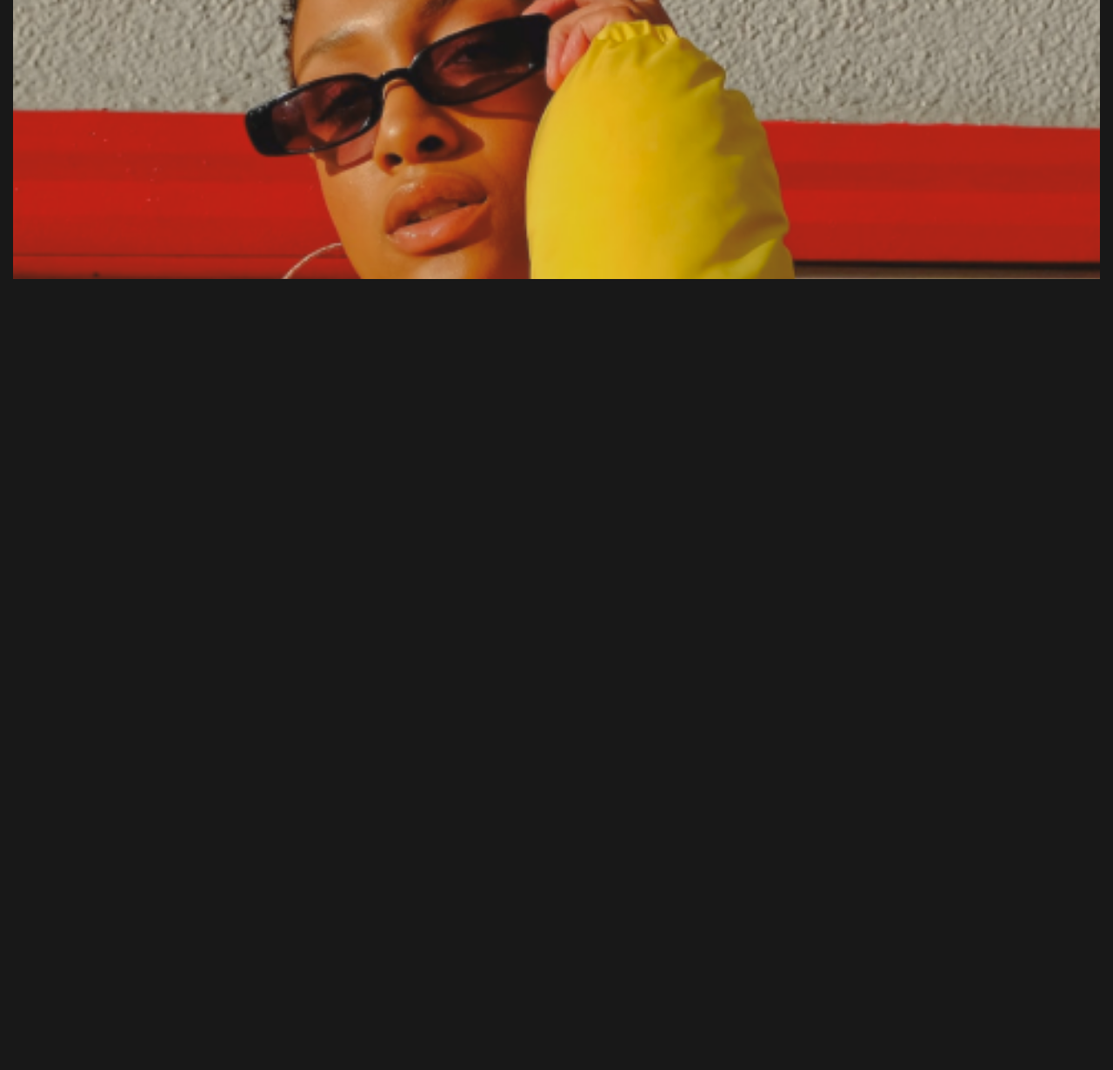
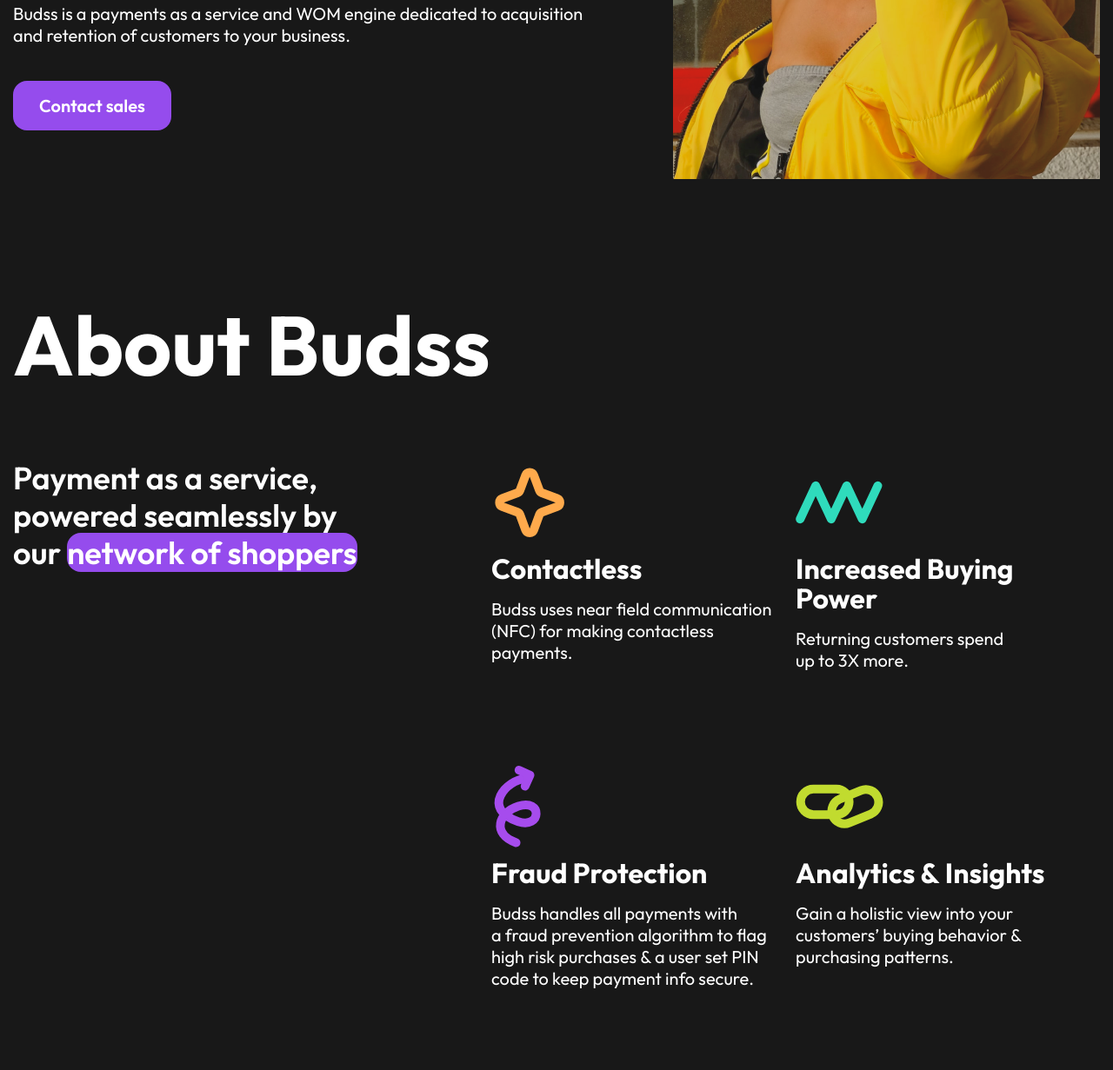
Before and after one commit to sam-starikov/budss-lading, a plain HTML site: page index.html in a window 1280 px wide. Shown: the part 479-1710 px from the top of the page at 87% size. Before the commit the page ends 800 px from the top, so only its background shows below. Drawn offline with Linux system fonts and the light colour scheme.

Commit message:
сделан адаптив

```diff
--- a/css/about.css
+++ b/css/about.css
@@ -18,7 +18,8 @@
 	font-size: 24px;
 	font-weight: 600;
 	line-height: 120%; /* 28.8px */
-	width: 268px;
+	width: 270px;
+	margin-bottom: 40px;
 }
 
 .about__description span {
@@ -26,10 +27,41 @@
 	border-radius: 16px;
 }
 
-.about__typography {
-	margin-bottom: 40px;
+/* MEDIA */
+
+@media (min-width: 766px) {
+	.about {
+		margin-bottom: 100px;
+	}
+	.about__title {
+		font-size: 64px;
+	}
+	.about__description {
+		font-size: 36px;
+		text-align: center;
+		width: 100%;
+		padding: 25px 30px;
+		margin-bottom: 0;
+	}
+	.fl-container {
+		display: flex;
+		flex-direction: column;
+		justify-content: space-between;
+	}
+
+	@media (min-width: 1020px) {
+		.about__title {
+			font-size: 96px;
+			margin-bottom: 80px;
+		}
+		.about__description {
+			max-width: 410px;
+			text-align: start;
+			padding: 0;
+			flex: 0 0 33%;
+		}
+		.fl-container {
+			flex-direction: row;
+		}
+	}
 }
-
-.about__features:not(:last-child) {
-	margin-bottom: 60px;
-}
--- a/css/features.css
+++ b/css/features.css
@@ -1,5 +1,12 @@
 .features {
 	padding-right: 38px;
+}
+
+.features__item:not(:last-child) {
+	margin-bottom: 60px;
+}
+
+.features__item {
 }
 
 .features img {
@@ -19,3 +26,27 @@
 	font-weight: 400;
 	line-height: normal;
 }
+
+/* MEDIA */
+
+@media (min-width: 1020px) {
+	.features {
+		padding: 0;
+
+		display: grid;
+		justify-content: center;
+		grid-template-rows: repeat(2, 350px);
+		grid-template-columns: repeat(2, 350px);
+	}
+	.features__item {
+	}
+	.features__item:not(:last-child) {
+		margin-bottom: 0;
+	}
+	.features__title {
+		font-size: 32px;
+	}
+	.features__descrption {
+		font-size: 20px;
+	}
+}
--- a/css/greeting.css
+++ b/css/greeting.css
@@ -1,7 +1,27 @@
 .greeting {
 	display: flex;
+	align-items: center;
 	flex-direction: column;
 }
-.greeting img {
+.greeting__img-container {
 	margin-bottom: 40px;
 }
+.greeting__img-container img {
+	max-width: 100%;
+}
+
+/* MEDIA */
+
+@media (min-width: 767px) {
+	.greeting {
+		justify-content: space-between;
+		flex-direction: row;
+		margin-bottom: 100px;
+	}
+	.greeting img {
+		margin-bottom: 0;
+	}
+}
+
+@media (min-width: 1040px) {
+}
--- a/css/header.css
+++ b/css/header.css
@@ -120,4 +120,11 @@
 	.header__button {
 		display: inline-block;
 	}
+	.header__logo span {
+		font-size: 37px;
+	}
+	.header__logo img {
+		width: 51px;
+		height: 51px;
+	}
 }
--- a/css/page.css
+++ b/css/page.css
@@ -1,4 +1,3 @@
 .page {
 	padding: 162px 0 20px 0;
-	overflow: auto;
 }
--- a/css/typography.css
+++ b/css/typography.css
@@ -19,7 +19,6 @@
 	font-size: 16px;
 	font-weight: 400;
 	line-height: normal;
-
 	margin-bottom: 40px;
 }
 .typography__button {
@@ -30,7 +29,15 @@
 
 @media (min-width: 767px) {
 	.typography {
+		max-width: 671px;
 		justify-content: center;
+		margin-right: 64px;
+	}
+	.typography__title {
+		font-size: 64px;
+	}
+	.typography__descriptions {
+		font-size: 20px;
 	}
 	.typography img {
 		margin-bottom: 100px;
@@ -39,3 +46,9 @@
 		margin-bottom: 0;
 	}
 }
+
+@media (min-width: 1040px) {
+	.typography__title {
+		font-size: 96px;
+	}
+}
--- a/css/wrapper.css
+++ b/css/wrapper.css
@@ -1,9 +1,7 @@
 .wrapper {
 	max-width: 1440px;
-	max-height: 100vh;
-
+	min-height: 100%;
 	display: flex;
 	flex-direction: column;
-
 	overflow: hidden;
 }
--- a/index.html
+++ b/index.html
@@ -71,48 +71,52 @@
 							</p>
 							<button class="typography__button button">Contact sales</button>
 						</div>
-
+						<div class="greeting__img-container">
 							<img src="./assets/backgroundImage.png" alt="backgroundImage" />
+						</div>
 					</section>
 					<section class="about">
-						<div class="about__typography">
 						<h2 class="about__title">About Budss</h2>
+
+						<div class="fl-container">
 							<p class="about__description">
 								Payment as a service, powered seamlessly by our
 								<span>network of shoppers</span>
 							</p>
-						</div>
-						<div class="about__features features">
+							<div class="features">
+								<div class="features__item">
 									<img src="./assets/iconStar.svg" alt="iconStar" />
 									<h3 class="features__title">Contactless</h3>
 									<p class="features__descrption">
-								Budss uses near field communication (NFC) for making contactless
-								payments.
+										Budss uses near field communication (NFC) for making
+										contactless payments.
 									</p>
 								</div>
-						<div class="about__features features">
+								<div class="features__item">
 									<img src="./assets/iconZigZag.svg" alt="iconZigZag" />
 									<h3 class="features__title">Increased Buying Power</h3>
 									<p class="features__descrption">
 										Returning customers spend up to 3X more.
 									</p>
 								</div>
-						<div class="about__features features">
+								<div class="features__item">
 									<img src="./assets/iconArrow.svg" alt="iconArrow" />
 									<h3 class="features__title">Fraud Protection</h3>
 									<p class="features__descrption">
-								Budss handles all payments with a fraud prevention algorithm to
-								flag high risk purchases & a user set PIN code to keep payment
-								info secure.
+										Budss handles all payments with a fraud prevention algorithm
+										to flag high risk purchases & a user set PIN code to keep
+										payment info secure.
 									</p>
 								</div>
-						<div class="about__features features">
+								<div class="features__item">
 									<img src="./assets/iconChain.svg" alt="iconChain" />
 									<h3 class="features__title">Analytics & Insights</h3>
 									<p class="features__descrption">
 										Gain a holistic view into your customers’ buying behavior &
 										purchasing patterns.
 									</p>
+								</div>
+							</div>
 						</div>
 					</section>
 				</div>
```
Also changed, not shown: assets/Frame 1321314896.jpg (added), assets/b.jpg (added), 1 other file. Lines whose indentation alone changed are shown as unchanged.
